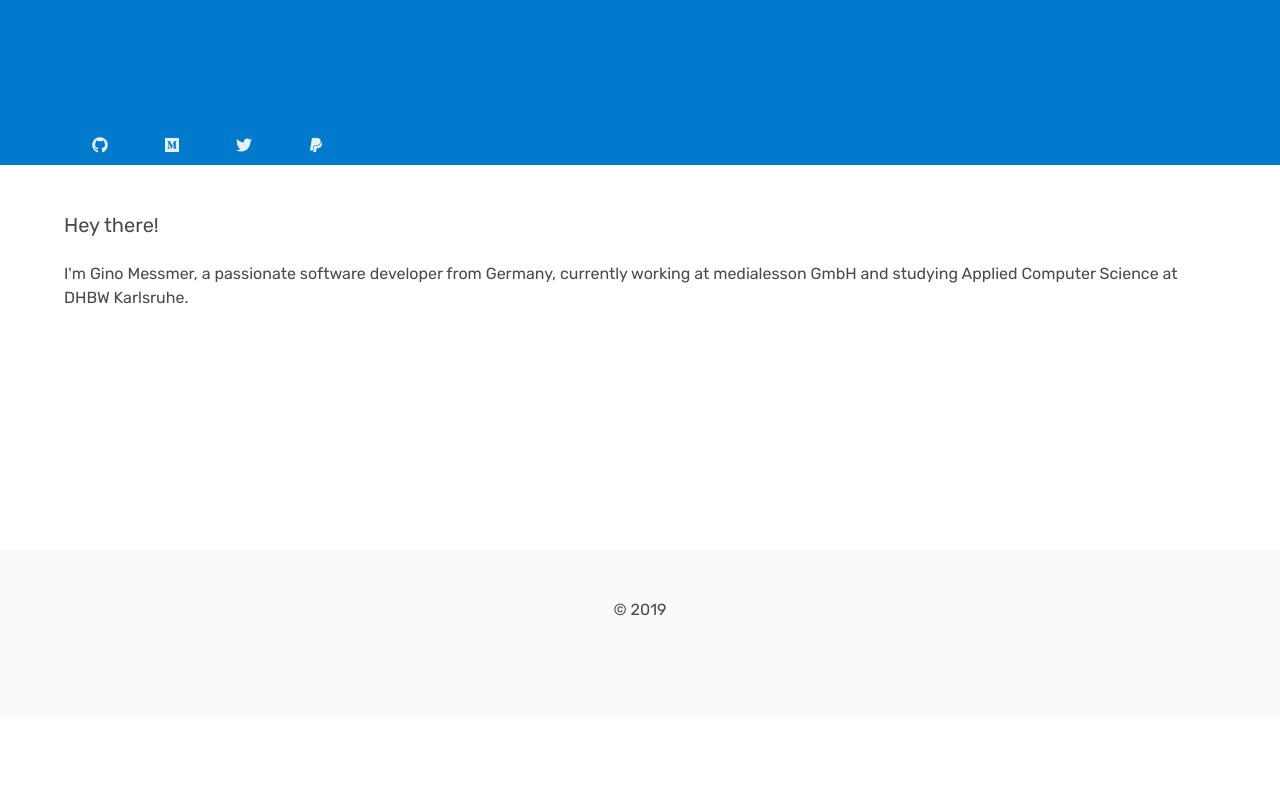
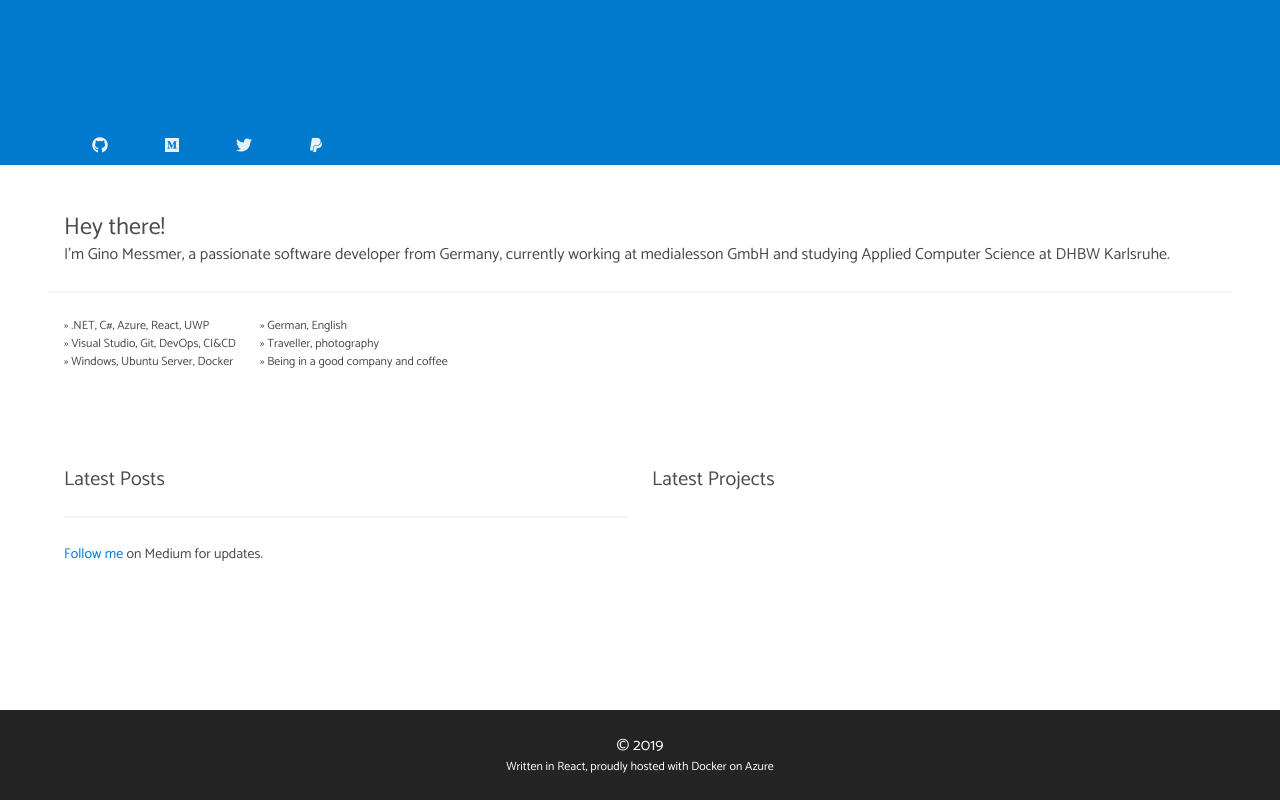
Before and after one commit to ginomessmer/ginomessmer-react, a React (Create React App) app: page / in a window 1280 px wide. Shown: the part 635-1435 px from the top of the page. Before the commit the page ends 1353 px from the top, so only its background shows below. Built offline with nearby package versions, Linux system fonts and the light colour scheme.

Commit message:
Add content

```diff
--- a/src/components/pages/home/index.tsx
+++ b/src/components/pages/home/index.tsx
@@ -7,6 +7,35 @@ export default class HomePage extends Component {
   render() {
 		return (
 			<div>
+				{this.renderHeroHeader()}
+				{this.renderAbout()}
+
+				<section className="section">
+					<div className="container">
+						<div className="columns">
+							<div className="column">
+								<h3 className="subtitle">Latest Posts</h3>
+								{this.renderPostsList()}
+
+								<hr/>
+								<small><a href="https://www.medium.com/@ginomessmer">Follow me</a> on Medium for updates.</small>
+							</div>
+
+							<div className="column">
+								<h3 className="subtitle">Latest Projects</h3>
+								{this.renderProjectsList()}
+							</div>
+						</div>
+					</div>
+				</section>
+
+				<section className="section"></section>
+			</div>
+		)
+	}
+
+	renderHeroHeader() {
+		return (
 			<section className="hero is-fullheight is-primary">
 				<div className="hero-body">
 					<div className="container">
@@ -32,20 +61,52 @@ export default class HomePage extends Component {
 					</nav>
 				</div>
 			</section>
+		)
+	}
 
+	renderAbout() {
+		return (
 			<section className="section">
 				<div className="container">
-						<h2 className="subtitle">Hey there!</h2>
+					<h2 className="subtitle is-size-4 is-marginless">Hey there!</h2>
 					<p>
 						I'm Gino Messmer, a passionate software developer from Germany, currently working at medialesson GmbH and studying Applied Computer Science at DHBW Karlsruhe.
 					</p>
 				</div>
+
+				<hr/>
+
+				<div className="container">
+					<div className="columns is-size-7">
+						<div className="column is-narrow">
+							<ul>
+								<li>&raquo; .NET, C#, Azure, React, UWP</li>
+								<li>&raquo; Visual Studio, Git, DevOps, CI&CD</li>
+								<li>&raquo; Windows, Ubuntu Server, Docker</li>
+							</ul>
+						</div>
+						<div className="column">
+							<ul>
+								<li>&raquo; German, English</li>
+								<li>&raquo; Traveller, photography</li>
+								<li>&raquo; Being in a good company and coffee</li>
+							</ul>
+						</div>
+					</div>
+				</div>
 			</section>
+		)
+	}
 
-				<section className="section"></section>
+	renderPostsList() {
+		return (
+			<div></div>
+		)
+	}
 
-				<section className="section"></section>
-			</div>
+	renderProjectsList() {
+		return (
+			<div></div>
 		)
 	}
 
--- a/src/components/partials/footer/index.tsx
+++ b/src/components/partials/footer/index.tsx
@@ -4,9 +4,12 @@ export default class Footer extends Component {
 	render() {
 		return (
 			<footer className="footer">
-				<div className="content has-text-centered">
+				<div className="content has-text-centered has-text-white">
 					<p>
 						&copy; 2019
+						<p className="is-size-7">
+							Written in React, proudly hosted with Docker on Azure
+						</p>
 					</p>
 				</div>
 			</footer>
--- a/src/styles/app.scss
+++ b/src/styles/app.scss
@@ -1,12 +1,16 @@
-@import url('https://fonts.googleapis.com/css?family=Raleway|Rubik');
+@import url('https://fonts.googleapis.com/css?family=Raleway|Catamaran');
 
 $blue: #007acc;
 $primary: $blue;
+$black-ter: hsl(0, 0%, 14%);
 
 $family-primary: "Raleway", sans-serif;
-$family-secondary: "Rubik", sans-serif;
+$family-secondary: "Catamaran", sans-serif;
 
 $body-family: $family-secondary;
+
+$footer-background-color: $black-ter;
+$footer-padding: 1.5rem;
 
 .title {
 	font-family: 'Raleway';
```
Lines whose indentation alone changed are shown as unchanged.
